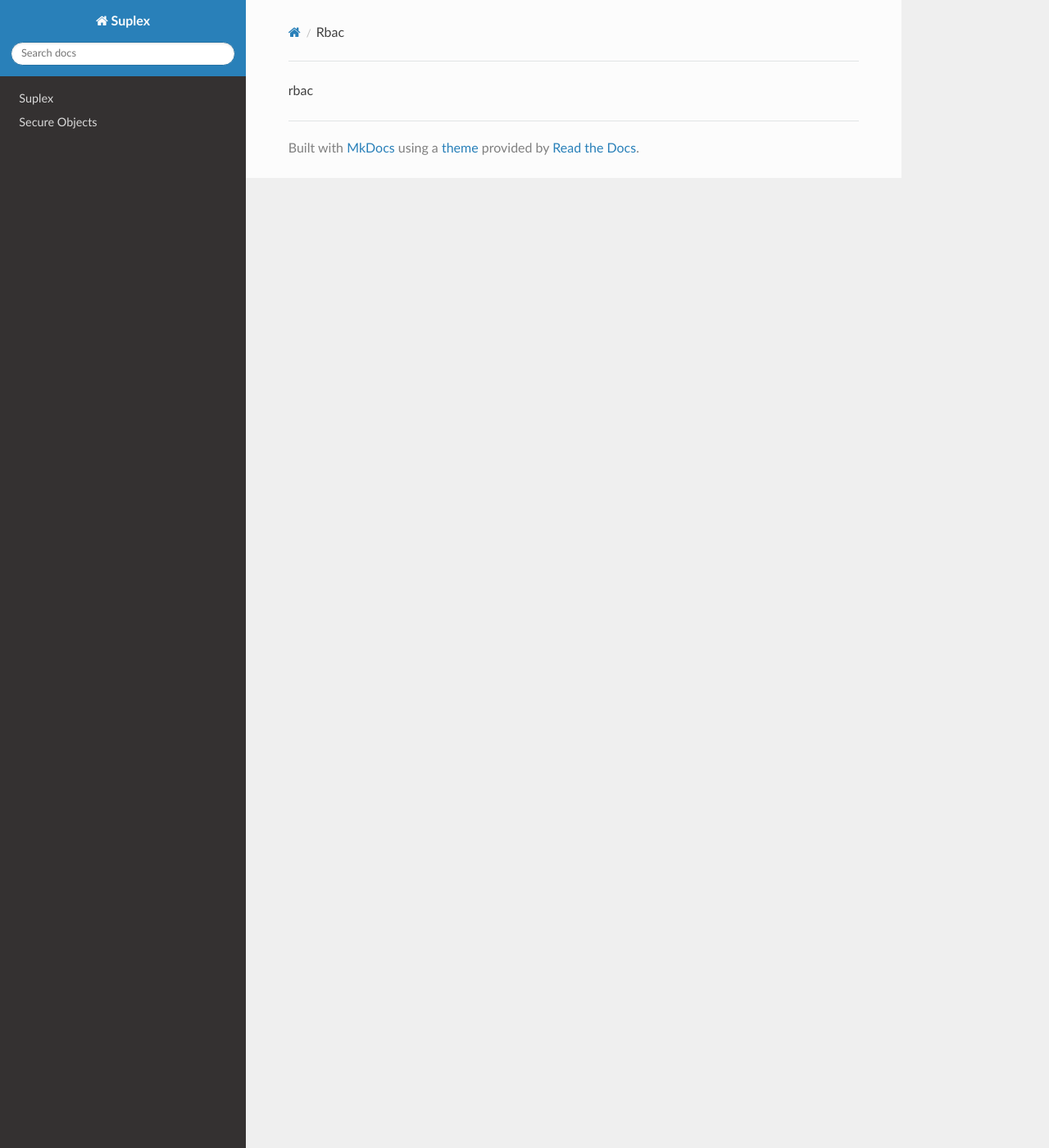
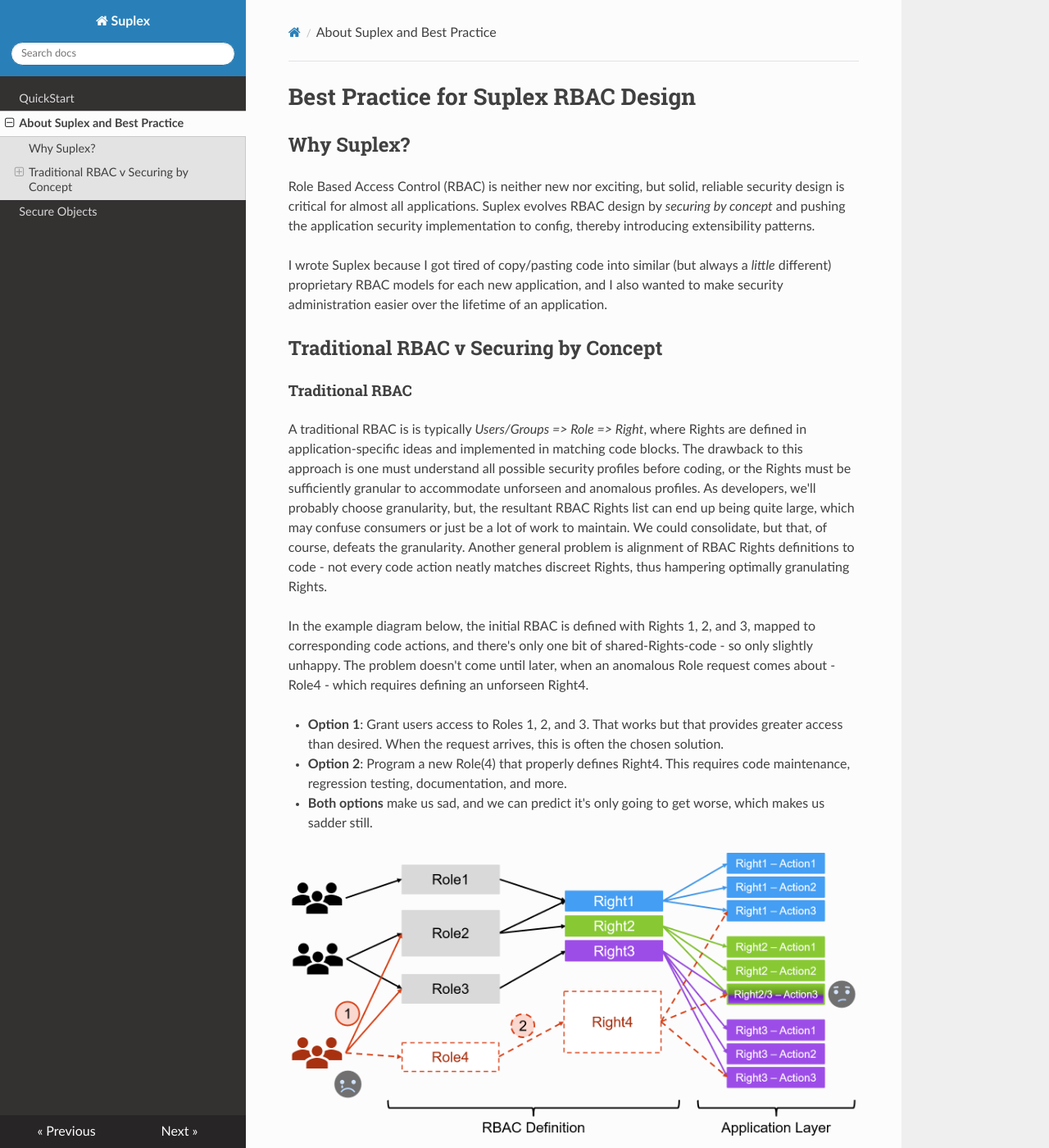
Before and after one commit to SuplexProject/Suplex.Docs, an MkDocs documentation site: the page built from docs/rbac.md, in a window 1280 px wide and 1400 px high. Shown: the whole window at 82% size. Built offline with MkDocs 1.6.1, drawn with Linux system fonts in a browser that asks for light colours; nearby versions of some CDN libraries; old or Windows-style settings are respelled for this version of MkDocs.

Commit message:
working on best prac

```diff
--- a/docs/rbac.md
+++ b/docs/rbac.md
@@ -1 +1,21 @@
-rbac
+# Best Practice for Suplex RBAC Design
+
+## Why Suplex?
+
+Role Based Access Control (RBAC) is neither new nor exciting, but solid, reliable security design is critical for almost all applications.  Suplex evolves RBAC design by _securing by concept_ and pushing the application security implementation to config, thereby introducing extensibility patterns.
+
+I wrote Suplex because I got tired of copy/pasting code into similar (but always a _little_ different) proprietary RBAC models for each new application, and I also wanted to make security administration easier over the lifetime of an application.
+
+## Traditional RBAC v Securing by Concept
+
+#### Traditional RBAC
+
+A traditional RBAC is is typically *Users/Groups => Role => Right*, where Rights are defined in application-specific ideas and implemented in matching code blocks.  The drawback to this approach is one must understand all possible security profiles before coding, or the Rights must be sufficiently granular to accommodate unforseen and anomalous profiles.  As developers, we'll probably choose granularity, but, the resultant RBAC Rights list can end up being quite large, which may confuse consumers or just be a lot of work to maintain.  We could consolidate, but that, of course, defeats the granularity.  Another general problem is alignment of RBAC Rights definitions to code - not every code action neatly matches discreet Rights, thus hampering optimally granulating Rights.
+
+In the example diagram below, the initial RBAC is defined with Rights 1, 2, and 3, mapped to corresponding code actions, and there's only one bit of shared-Rights-code - so only slightly unhappy.  The problem doesn't come until later, when an anomalous Role request comes about - Role4 - which requires defining an unforseen Right4.
+
+- **Option 1**: Grant users access to Roles 1, 2, and 3.  That works but that provides greater access than desired.  When the request arrives, this is often the chosen solution.
+- **Option 2**: Program a new Role(4) that properly defines Right4.  This requires code maintenance, regression testing, documentation, and more.
+- **Both options** make us sad, and we can predict it's only going to get worse, which makes us sadder still.
+
+![Traditional RBAC](../img/trad_rbac.png "Traditional RBAC")
--- a/mkdocs.yml
+++ b/mkdocs.yml
@@ -1,7 +1,7 @@
 site_name: Suplex
 pages:
-- Suplex: index.md
-# - Make an RBAC!: rbac.md
+- QuickStart: index.md
+- About Suplex and Best Practice: rbac.md
 - Secure Objects: isecureobject.md
 # - Security Principals: securityprincipals.md
 theme: readthedocs
```
Also changed, not shown: docs/isecureobject.md (+3 -2 lines), docs/img/trad_rbac.png (added), 1 other file.
